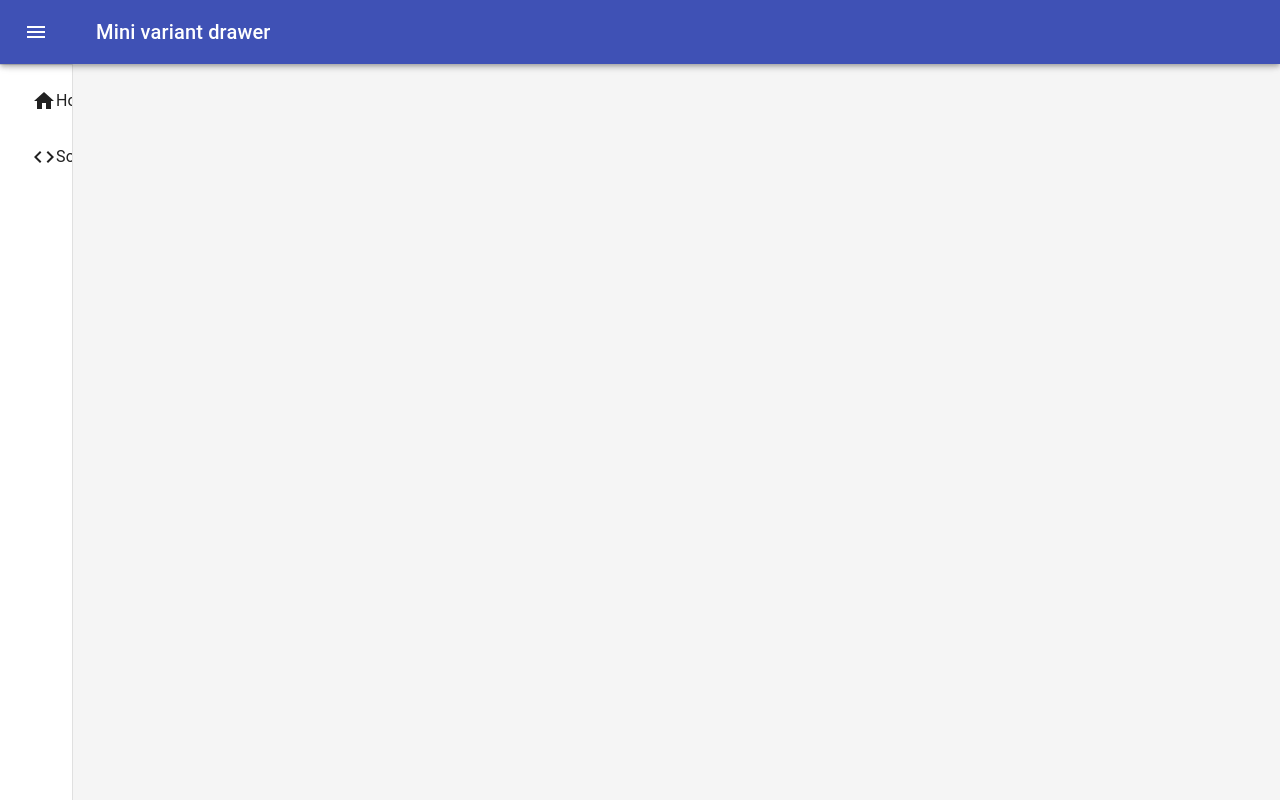
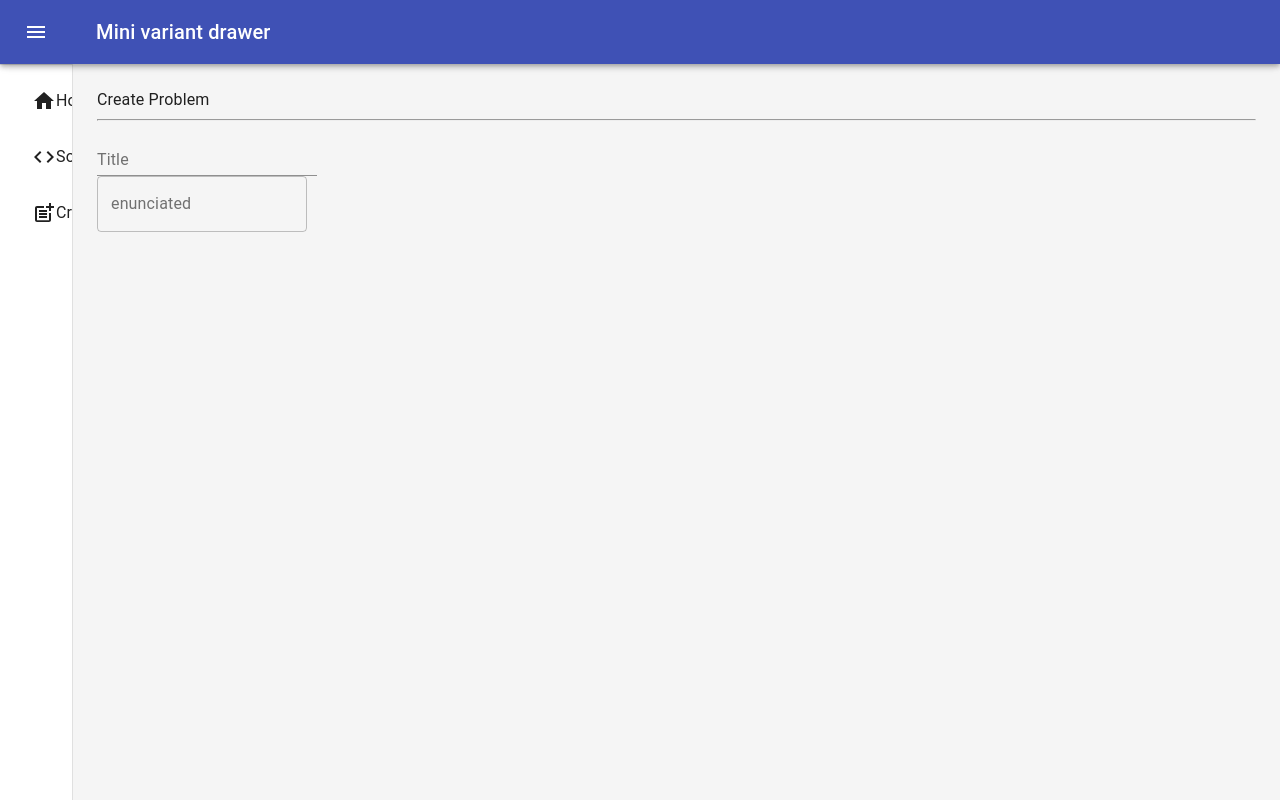
Before and after one commit to ashouy/jjudge, a React (Create React App) app in the folder jjudge-app/: page /createProblem in a window 1280 px wide. Built offline with nearby package versions, Linux system fonts and the light colour scheme.

Commit message:
add route to create a problem

```diff
--- a/jjudge-app/src/Containers/App.js
+++ b/jjudge-app/src/Containers/App.js
@@ -19,6 +19,8 @@ import { BrowserRouter, Route, Link } from 'react-router-dom'
 import SubmitSolution from '../components/MainContent/Solution/SubmitSolution'
 import Home from '../components/MainContent/Home'
 import CodeIcon from '@material-ui/icons/Code';
+import PostAddIcon from '@material-ui/icons/PostAdd';
+import CreateProblem from '../components/MainContent/Problem/CreateProblem'
 const drawerWidth = 240;
 
 const useStyles = makeStyles((theme) => ({
@@ -168,12 +170,14 @@ const App = () => {
                     <List>
                         <ListItemLink to="/" primary="Home" icon= {<HomeIcon/>}/>
                         <ListItemLink to="submitSolution" primary="Solução" icon={<CodeIcon/>}/>
+                        <ListItemLink to="createProblem" primary="Criar Problema" icon={<PostAddIcon/>}/>
                     </List>
                 </Drawer>
                 <main className={classes.content}>
                     <div className={classes.toolbar} />
                     <Route path="/" exact component={Home}></Route>
                     <Route path="/submitSolution" exact component={SubmitSolution}></Route>
+                    <Route path="/createProblem" exact component={CreateProblem}></Route>
                 </main>
             </div>
         </BrowserRouter>
--- /dev/null
+++ b/jjudge-app/src/components/MainContent/Problem/CreateProblem.js
@@ -0,0 +1,37 @@
+import { Grid, makeStyles, TextField, Typography } from '@material-ui/core'
+import React from 'react'
+
+const useStyles = makeStyles(theme =>({
+    root:{
+        flexGrow: 1
+    },
+    grid:{
+        direction:"column",
+        justify: "flex-start",
+        alignItems:"center"
+    }
+}))
+
+const CreateProblem = props =>{
+
+    const classes = useStyles()
+
+    return(
+        <div>
+            <Typography >Create Problem</Typography>
+            <hr></hr>
+            <Grid className={classes.grid}>
+                <TextField label="Title" />
+            </Grid>
+            <Grid className={classes.grid}>
+                <TextField
+                    label="enunciated"
+                    multiline
+                    variant="outlined"
+                />
+            </Grid>
+        </div>
+    )
+}
+
+export default CreateProblem
--- a/jjudge-app/src/components/MainContent/Solution/SubmitSolution.js
+++ b/jjudge-app/src/components/MainContent/Solution/SubmitSolution.js
@@ -34,11 +34,6 @@ const SubmitSolution = props => {
             })
     }, [])
 
-    const getProblem = () => {
-        return problem
-    }
-
-    console.log(problem)
 
     if (load) {
         return (
```
